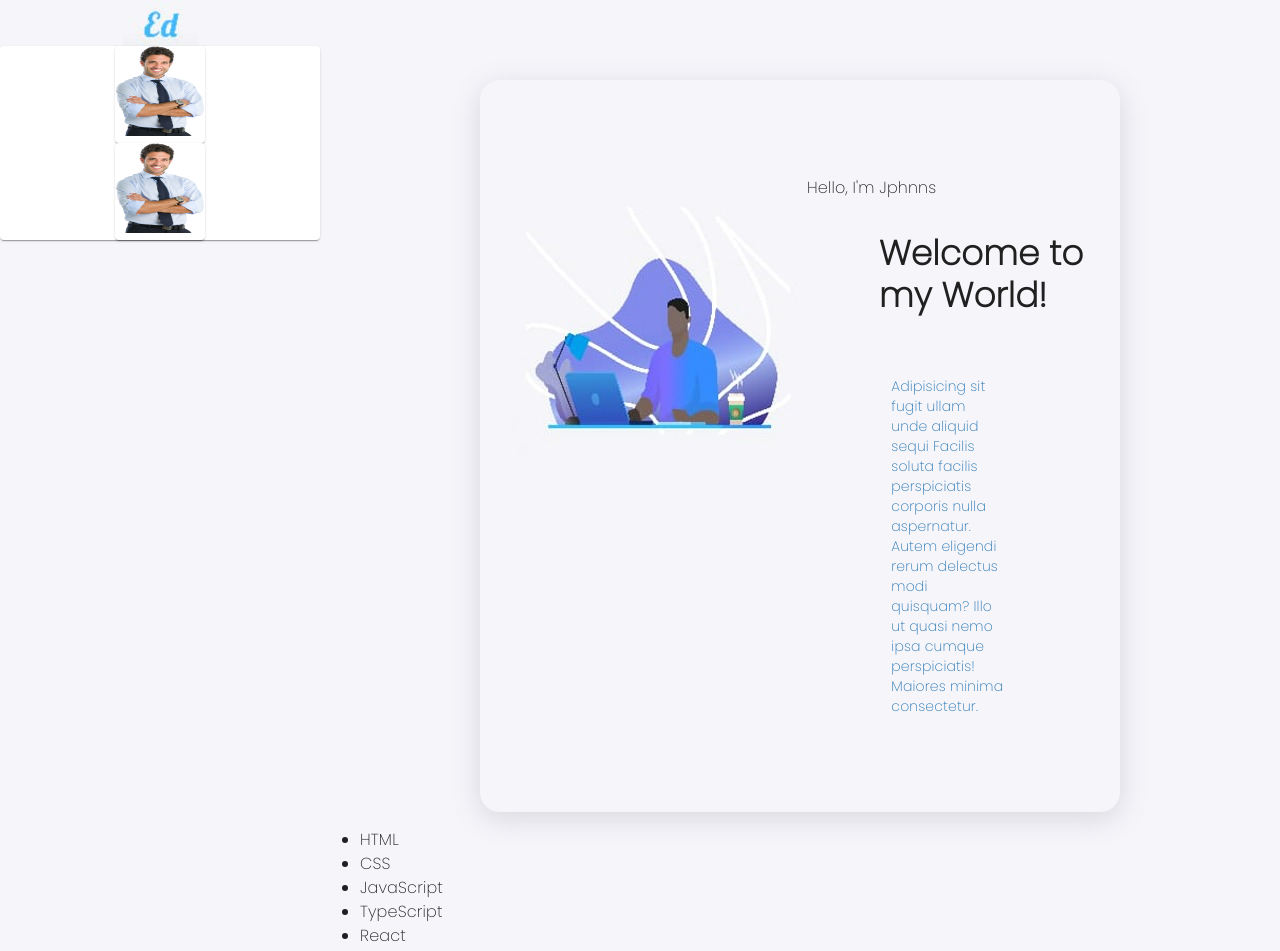
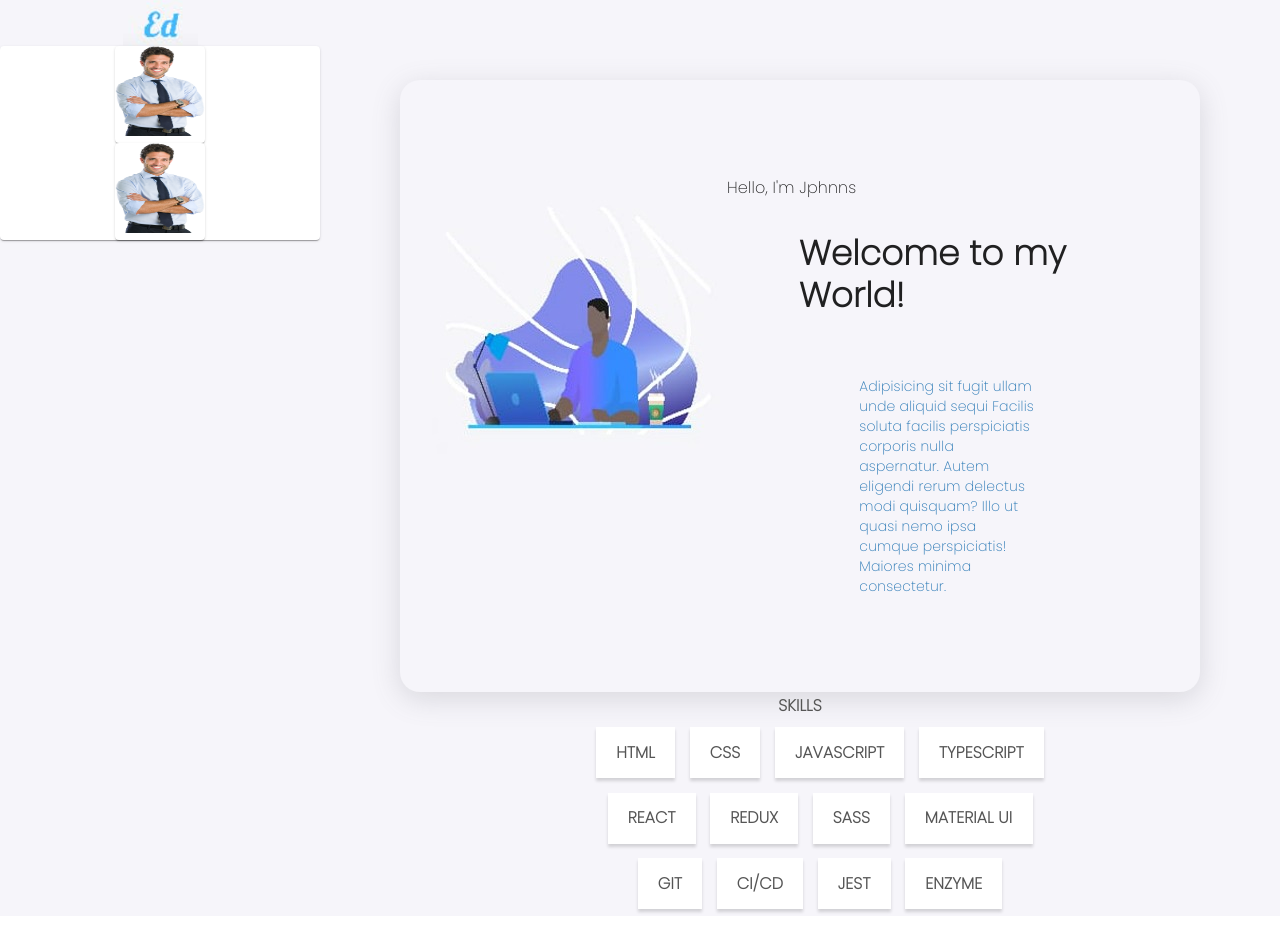
Before and after one commit to sami-lab/Portfolio-template, a React (Create React App) app: page /about in a window 1280 px wide. Shown: the top 951 px of the page. After the commit the page ends 916 px from the top, so only its background shows below. Built offline with nearby package versions, Linux system fonts and the light colour scheme.

Commit message:
hi asset

```diff
--- a/public/index.html
+++ b/public/index.html
@@ -29,7 +29,7 @@
     <link rel="preconnect" href="https://fonts.googleapis.com" />
     <link rel="preconnect" href="https://fonts.gstatic.com" crossorigin />
     <link
-      href="https://fonts.googleapis.com/css2?family=Poppins:wght@200,500,700,600&display=swap"
+      href="https://fonts.googleapis.com/css2?family=Poppins:wght@200,400,500,700,600&display=swap"
       rel="stylesheet"
     />
 
--- a/src/pages/about.js
+++ b/src/pages/about.js
@@ -14,7 +14,7 @@ export default function About() {
         alignItems="center"
         style={{ paddingTop: matchesSM ? "2em" : "5em" }}
       >
-        <Grid item xs={10} md={8}>
+        <Grid item xs={10}>
           <Card
             style={{
               boxShadow: "rgba(100,100,111,0.2) 0px 7px 29px 0px",
--- /dev/null
+++ b/src/pages/skill.css
@@ -0,0 +1,33 @@
+.skills__list {
+  max-width: 550px;
+  width: 95%;
+  margin: 0 auto;
+  display: flex;
+  flex-wrap: wrap;
+  justify-content: center;
+  list-style-type: none;
+}
+.btn--plain {
+  text-transform: none;
+  background-color: #fff;
+  box-shadow: 0 3px 3px 0 rgb(0 0 0 / 15%);
+  border: 0;
+}
+.btn {
+  display: block;
+  cursor: pointer;
+  padding: 0.8em 1.4em;
+  font-weight: 500;
+  font-size: 0.9rem;
+  text-transform: lowercase;
+  transition: -webkit-transform 0.2s ease-in-out;
+  transition: transform 0.2s ease-in-out;
+  transition: transform 0.2s ease-in-out, -webkit-transform 0.2s ease-in-out;
+}
+.skills__list-item {
+  margin: 0.5em;
+}
+.btn--plain:hover {
+  -webkit-transform: translateY(-4px);
+  transform: translateY(-4px);
+}
--- a/src/pages/skills.js
+++ b/src/pages/skills.js
@@ -1,22 +1,52 @@
+import { Typography, Grid } from "@mui/material";
 import React from "react";
-
+import "./skill.css";
 export default function Skills() {
+  let skillsArr = [
+    "html",
+    "css",
+    "JavaScript",
+    "TypeScript",
+    "React",
+    "Redux",
+    "SASS",
+    "Material UI",
+    "Git",
+    "CI/CD",
+    "Jest",
+    "Enzyme",
+  ];
   return (
-    <div>
+    <Grid
+      container
+      direction="column"
+      alignItems="center"
+      justifyContent="center"
+    >
+      <Typography
+        variant="subtitle1"
+        style={{
+          textTransform: "uppercase",
+          color: "#555",
+        }}
+      >
+        SKILLS
+      </Typography>
       <ul class="skills__list">
-        <li class="skills__list-item btn btn--plain">HTML</li>
-        <li class="skills__list-item btn btn--plain">CSS</li>
-        <li class="skills__list-item btn btn--plain">JavaScript</li>
-        <li class="skills__list-item btn btn--plain">TypeScript</li>
-        <li class="skills__list-item btn btn--plain">React</li>
-        <li class="skills__list-item btn btn--plain">Redux</li>
-        <li class="skills__list-item btn btn--plain">SASS</li>
-        <li class="skills__list-item btn btn--plain">Material UI</li>
-        <li class="skills__list-item btn btn--plain">Git</li>
-        <li class="skills__list-item btn btn--plain">CI/CD</li>
-        <li class="skills__list-item btn btn--plain">Jest</li>
-        <li class="skills__list-item btn btn--plain">Enzyme</li>
+        {skillsArr.map((s) => (
+          <li class="skills__list-item btn btn--plain" key={s}>
+            <Typography
+              variant="subtitle1"
+              style={{
+                textTransform: "uppercase",
+                color: "#555",
+              }}
+            >
+              {s}
+            </Typography>
+          </li>
+        ))}
       </ul>
-    </div>
+    </Grid>
   );
 }
--- a/src/theme.js
+++ b/src/theme.js
@@ -25,6 +25,10 @@ const theme = createTheme({
       fontFamily: "Poppins",
       fontWeight: "700",
     },
+    subtitle1: {
+      fontFamily: "Poppins",
+      fontWeight: "700",
+    },
   },
 });
 
```
Also changed, not shown: src/assets/hi.gif (added).
